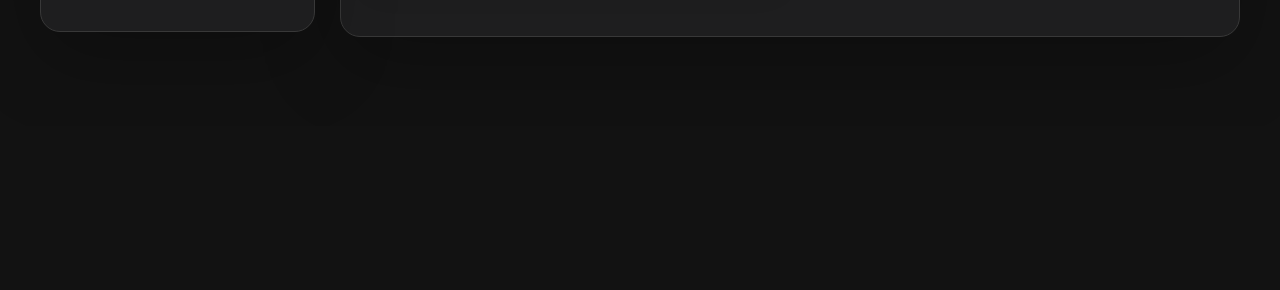
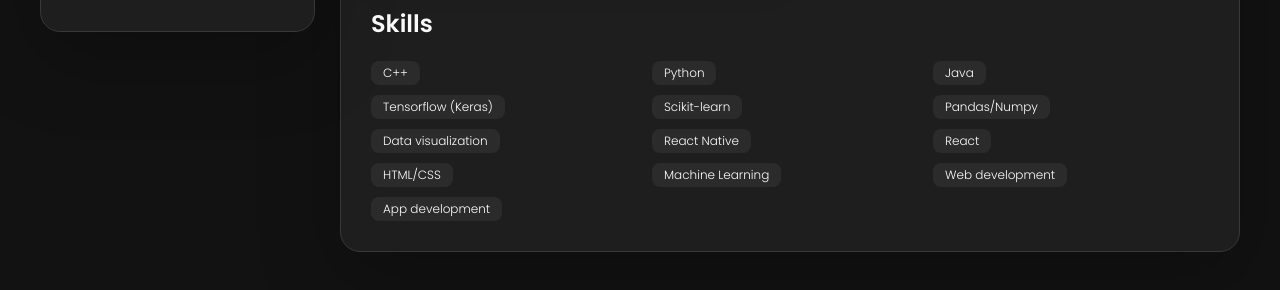
Before and after one commit to shansitads/profile, a plain HTML site: page index.html in a window 1280 px wide. Shown: the part 674-964 px from the top of the page. Before the commit the page ends 800 px from the top, so only its background shows below. Drawn offline with nearby package versions, Linux system fonts and the light colour scheme.

Commit message:
added skills section

```diff
--- a/index.html
+++ b/index.html
@@ -243,6 +243,32 @@
           </ul>
 
         </section>
+
+        <section class="skills">
+
+          <h3 class="h3 smallcards-title">Skills</h3>
+
+          <div class="info-content">
+            <ul class="skillcards-list">
+                <li class="skillcards-item">C++</li>
+                <li class="skillcards-item">Python</li>
+                <li class="skillcards-item">Java</li>
+                <li class="skillcards-item">Tensorflow (Keras)</li>
+                <li class="skillcards-item">Scikit-learn</li>
+                <li class="skillcards-item">Pandas/Numpy</li>
+                <li class="skillcards-item">Data visualization</li>
+                <li class="skillcards-item">React Native</li>
+                <li class="skillcards-item">React</li>
+                <li class="skillcards-item">HTML/CSS</li>
+                <li class="skillcards-item">Machine Learning</li>
+                <li class="skillcards-item">Web development</li>
+                <li class="skillcards-item">App development</li>
+
+            </ul>
+          </div>
+
+        </section>
+
 
       </article>
 
--- a/style.css
+++ b/style.css
@@ -569,6 +569,24 @@ main {
   line-height: 1.6;
 }
 
+/**
+* skillcard
+*/
+.skillcards-list {
+  display: grid;
+  grid-template-columns: 1fr;
+  gap: 20px;
+}
+
+.skillcards-item {
+  color: var(--white-1);
+  background: var(--onyx);
+  font-size: var(--fs-8);
+  font-weight: var(--fw-300);
+  width: max-content;
+  padding: 3px 12px;
+  border-radius: 8px;
+}
 
 /**
  * #portfolio-modal
@@ -808,7 +826,7 @@ main {
  * skills
  */
 
-.skills-title { margin-bottom: 20px; }
+/* .skills-title { margin-bottom: 20px; }
 
 .skills-list { padding: 20px; }
 
@@ -839,7 +857,7 @@ main {
   background: var(--text-gradient-yellow);
   height: 100%;
   border-radius: inherit;
-}
+} */
 
 
 
@@ -1119,6 +1137,14 @@ main {
 
   .smallcards-content-box { text-align: left; }
 
+  /* skillcards */
+
+  .skillcards-item {
+    display: flex;
+    justify-content: flex-start;
+    align-items: flex-start;
+  }
+
   /* clients */
 
   .clients-list {
@@ -1186,7 +1212,7 @@ main {
     width: 100%;
   }
 
-
+}
 
 
 
@@ -1336,6 +1362,12 @@ main {
     gap: 20px 25px;
   }
 
+  /* skillcards */
+  .skillcards-list {
+    grid-template-columns: 1fr 1fr 1fr;
+    gap: 10px 5px;
+  }
+
   /* clients */
 
   .clients-item { min-width: calc(25% - 38px); }
```
